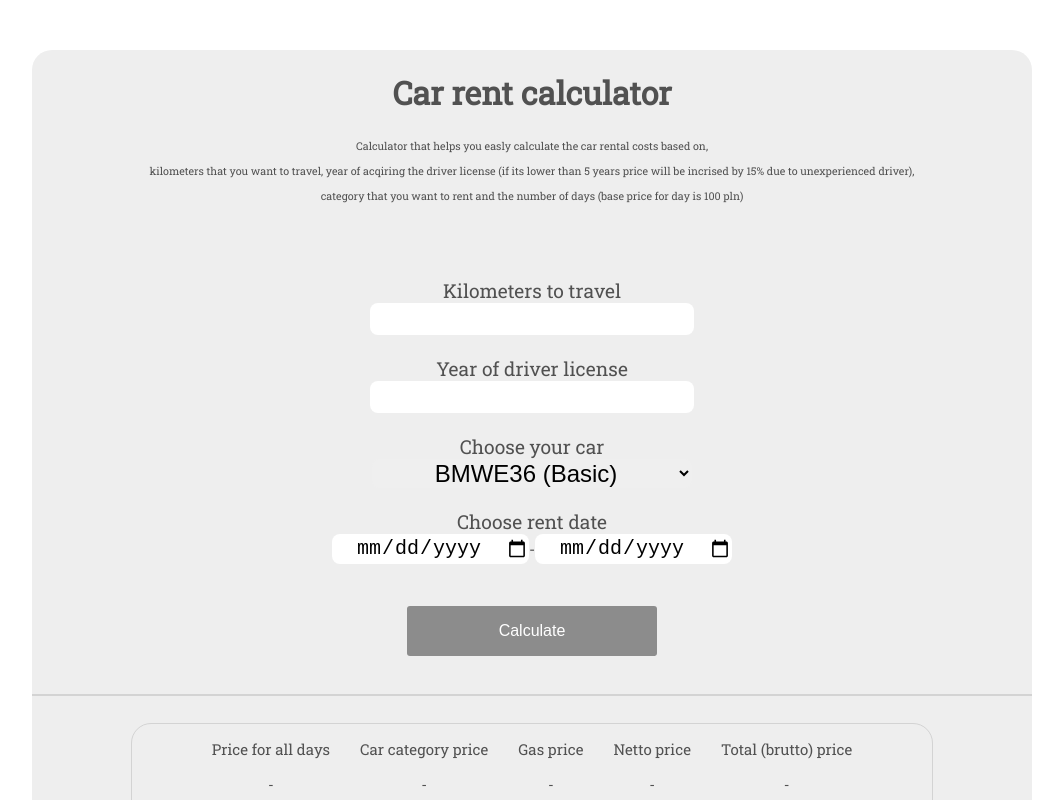
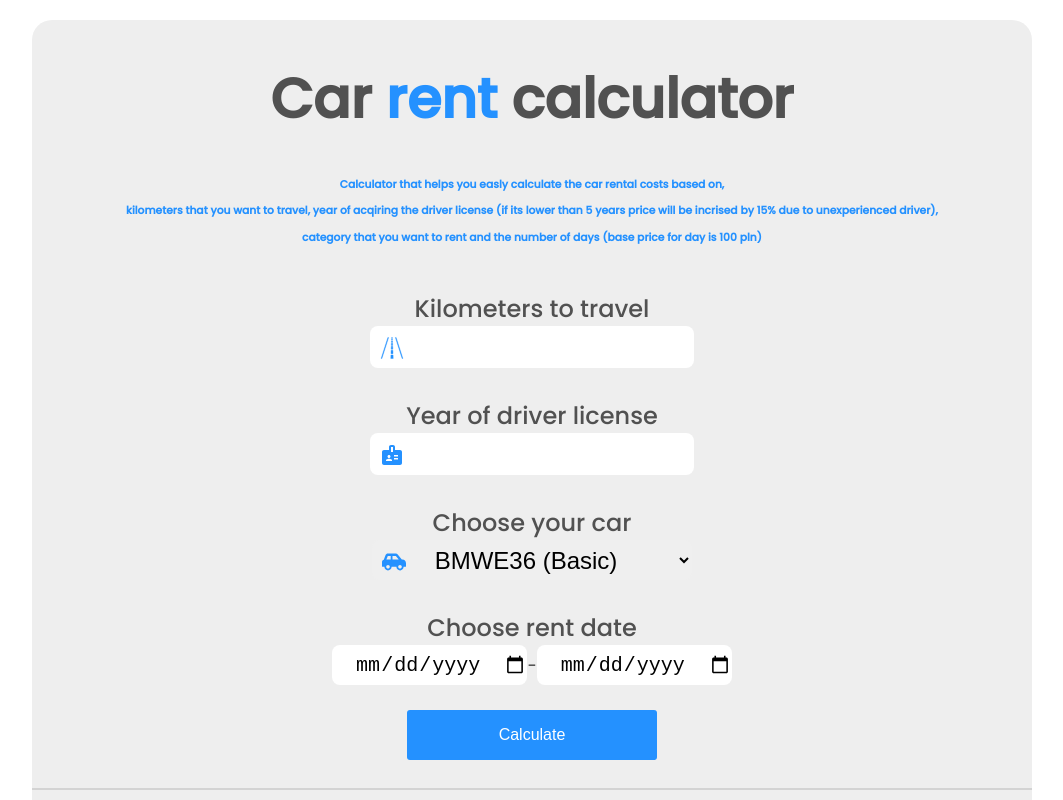
Before and after one commit to Oblyjodak/carrentappgp, a React (Create React App) app: page / in a window 1280 px wide. Shown: the top 800 px of the page, without its empty margins (108-1171 px from the left). Built offline with nearby package versions, Linux system fonts and the light colour scheme.

Commit message:
css update, added icons and simple validation

```diff
--- a/src/components/Calculations.js
+++ b/src/components/Calculations.js
@@ -3,8 +3,26 @@ import Swal from "sweetalert2";
 
 const premiumCatAlert = () => {
   Swal.fire({
-    title: "Błąd",
-    text: "Nasza wypożyczalnia nie pozwala na wypożyczenie pojazdu kategorii premium osobom posiadającym prawo jazdy któcej niż 3 lata! Możesz zobaczyć koszty wynajmu ale twój wniosek zostanie utomatycznie odrzucony.",
+    title: "Error",
+    text: "Our rental service doesnt let drivers which have driver license under 3 years to rent Premium car. You can still see the costs but your application will automatically be rejected",
+    icon: "error",
+    confirmButtonText: "Okej",
+  });
+};
+
+const incorrentYear = () => {
+  Swal.fire({
+    title: "Error",
+    text: "Incorrect year of acqireing driver license.",
+    icon: "error",
+    confirmButtonText: "Okej",
+  });
+};
+
+const incorrentRentDate = () => {
+  Swal.fire({
+    title: "Error",
+    text: "Incorrect rent date.",
     icon: "error",
     confirmButtonText: "Okej",
   });
@@ -24,6 +42,10 @@ export const calculateRentPrice = (data) => {
     rentDateTo / milisecondsInDays - rentDateFrom / milisecondsInDays
   );
   const rentDaysPrice = parseInt(oneDayPrice * rentDays);
+
+  if (rentDays < 1) {
+    incorrentRentDate();
+  }
 
   const standardMultiplier = 1.3;
   const mediumMultiplier = 1.6;
@@ -45,6 +67,10 @@ export const calculateRentPrice = (data) => {
 
   if (yearsDriverLicense < 3 && carCategorySelected === "Premium") {
     premiumCatAlert();
+  }
+
+  if (acqiredDriverLicense < 1922 || acqiredDriverLicense > 2022) {
+    incorrentYear();
   }
   const lowCarAvailability = 1.15;
   if (carAvailability <= 3) {
--- a/src/components/Form.css
+++ b/src/components/Form.css
@@ -1,8 +1,8 @@
-@import url("https://fonts.googleapis.com/css2?family=Roboto+Slab:wght@400&display=swap");
+@import url("https://fonts.googleapis.com/css2?family=Fjalla+One&family=Poppins:wght@500&display=swap");
 
 body {
   color: #515151;
-  font-family: "Roboto Slab", serif;
+  font-family: "Poppins", sans-serif;
 }
 
 .container {
@@ -12,7 +12,8 @@ body {
 }
 
 .app-container {
-  margin-top: 50px;
+  margin-top: 20px;
+  margin-bottom: 20px;
   background-color: #eeeeee;
   width: 1000px;
   border-radius: 20px;
@@ -30,7 +31,7 @@ body {
 .result-container {
   width: 1000px;
   height: 150px;
-  font-size: small;
+  font-size: xx-large;
   display: flex;
   align-items: center;
   justify-content: center;
@@ -38,7 +39,7 @@ body {
 }
 
 .result-items {
-  border: 1px solid rgb(211, 211, 211);
+  border: 1px solid rgb(36, 145, 255);
   width: 80%;
   height: 100px;
   border-radius: 20px;
@@ -46,14 +47,14 @@ body {
   align-items: center;
   justify-content: center;
   margin-bottom: 10px;
-  font-size: 15px;
+  font-size: medium;
 }
 
 input {
   font-size: x-large;
   border-radius: 8px;
   border: none;
-  height: 30px;
+  height: 40px;
   width: 80%;
   text-align: center;
 }
@@ -62,6 +63,7 @@ select {
   font-size: x-large;
   border-radius: 8px;
   width: 80%;
+  height: 40px;
   text-align: center;
   border: none;
 }
@@ -71,16 +73,17 @@ input[type="submit"] {
   width: 25%;
   height: 50px;
   border-radius: 3px;
-  background-color: #8c8c8c;
-  margin-bottom: 30px;
+  background-color: rgb(36, 145, 255);
+  margin-bottom: 20px;
   color: white;
   transition: all 0.2s ease-in-out;
   transition-property: all;
   transition-duration: 0.2s;
+  border: none;
 }
 
 input[type="submit"]:hover {
-  background-color: #666666;
+  background-color: rgb(29, 113, 197);
   cursor: pointer;
 }
 
@@ -88,6 +91,7 @@ input[type="submit"]:hover {
   display: flex;
   align-items: center;
   justify-content: center;
+  width: 40%;
 }
 
 label {
@@ -96,6 +100,7 @@ label {
 }
 
 h1 {
+  font-size: 55px;
   color: #515151;
 }
 
@@ -104,6 +109,14 @@ hr {
 }
 
 .inputs {
-  margin-top: 50px;
+  margin-top: 20px;
   width: 40%;
+  font-size: 20px;
 }
+
+.theicon {
+  color: rgb(36, 145, 255);
+  margin-top: 10px;
+  margin-left: 10px;
+  position: absolute;
+}
--- a/src/components/Form.jsx
+++ b/src/components/Form.jsx
@@ -1,7 +1,12 @@
 import React, { useState } from "react";
 import { useForm } from "react-hook-form";
+
 import { carInfo } from "./carInfo";
 import { calculateRentPrice } from "./Calculations";
+
+import { GiRoad } from "react-icons/gi";
+import { MdBadge } from "react-icons/md";
+import { FaCarSide } from "react-icons/fa";
 import "./Form.css";
 
 function Form() {
@@ -34,8 +39,11 @@ function Form() {
   return (
     <div className="container">
       <div className="app-container">
-        <h1>Car rent calculator</h1>
-        <h6 style={{ fontWeight: "100" }}>
+        <h1>
+          Car <span style={{ color: "rgb(36, 145, 255)" }}>rent</span>{" "}
+          calculator
+        </h1>
+        <h6 style={{ color: "rgb(36, 145, 255)" }}>
           <p>
             Calculator that helps you easly calculate the car rental costs based
             on,
@@ -56,30 +64,35 @@ function Form() {
                 Kilometers to travel
               </label>
               <br />
-
+              <div className="input-icons">
+                <GiRoad className="theicon" size={24} stroke-width={8} />
                 <input
                   {...register("estimatedKmToDrive", { required: true })}
                   type="number"
                   id="estKm"
                 />
+              </div>
 
-              <br />
               <br />
               <label htmlFor="acqirdDL">Year of driver license</label>
               <br />
-
+              <div className="input-icons">
+                <MdBadge className="theicon" size={24} />
                 <input
-                {...register("acqiredDriverLicense", { minLength: 4 })}
+                  {...register("acqiredDriverLicense", {
+                    minLength: 4,
+                    required: true,
+                  })}
                   type="number"
                   id="acqirdDL"
                 />
-
-              <br />
+              </div>
               <br />
 
               <label htmlFor="carSelector">Choose your car</label>
               <br />
-
+              <div className="input-icons">
+                <FaCarSide className="theicon" size={24} />
                 <select id="carSelector" {...register("carCategory")}>
                   {carInfo.map((car) => (
                     <option value={car.id} key={car.id}>
@@ -87,24 +100,25 @@ function Form() {
                     </option>
                   ))}
                 </select>
-
-              <br />
+              </div>
               <br />
               <label>Choose rent date</label>
               <br />
+            </div>
+
             <div className="date-inputs">
               <input
                 type="date"
                 {...register("rentDateFrom", { required: true })}
               />
               {" - "}
+
               <input
                 type="date"
                 {...register("rentDateTo", { required: true })}
               />
             </div>
-            </div>
-            <br />
+
             <br />
             <input type="submit" value="Calculate" />
           </div>
@@ -112,11 +126,17 @@ function Form() {
 
         <hr />
         <div className="result-container">
-          <div class="result-items">
+          <div className="result-items">
             {fullData.map((item) => (
               <>
-                <span key={item.id} style={{ margin: "15px" }}>
-                  {item.title} <p style={{ margin: "15px" }}>{item.value}</p>
+                <span
+                  key={item.id}
+                  style={{ margin: "15px", backgroundColor: "" }}
+                >
+                  {item.title}{" "}
+                  <p style={{ margin: "15px" }} key={item.id}>
+                    {item.value}
+                  </p>
                 </span>
               </>
             ))}
```
Lines whose indentation alone changed are shown as unchanged.
